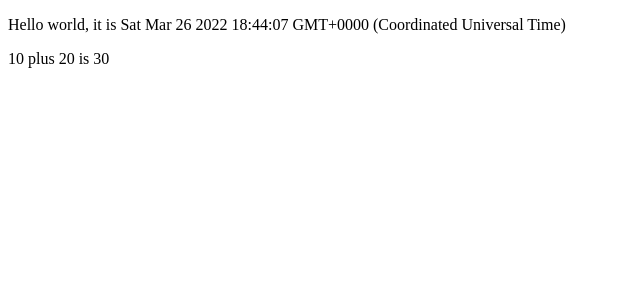
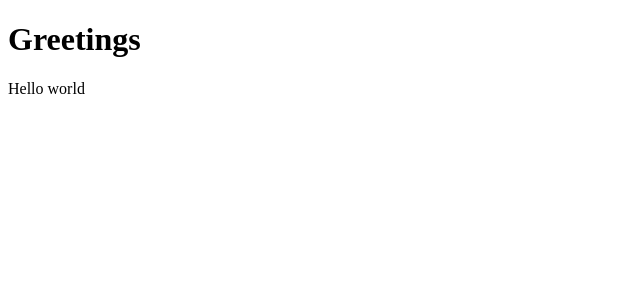
Before and after one commit to buhohacker/FullStack, a React (Create React App) app in the folder part1/: page / in a window 1280 px wide. Shown: the top 300 px of the page, without its empty margins (0-640 px from the left). Built offline with nearby package versions, Linux system fonts and the light colour scheme.

Commit message:
Commponentes múltiples 1

```diff
--- a/part1/src/index.js
+++ b/part1/src/index.js
@@ -1,23 +1,21 @@
 import React from 'react'
 import ReactDOM from 'react-dom'
 
-const App = () => {
-  const now = new Date()
-  const a = 10
-  const b = 20
-  return React.createElement(
-    'div',
-    null,
-    React.createElement(
-      'p', null, 'Hello world, it is ', now.toString()
-    ),
-    React.createElement(
-      'p', null, a, ' plus ', b, ' is ', a + b
-    )
+const Hello = () => {
+  return (
+    <div>
+      <p>Hello world</p>
+    </div>
   )
 }
 
-ReactDOM.render(
-  React.createElement(App, null),
-  document.getElementById('root')
-)
+const App = () => {
+  return (
+    <div>
+      <h1>Greetings</h1>
+      <Hello />
+    </div>
+  )
+}
+
+ReactDOM.render(<App />, document.getElementById('root'))
```
